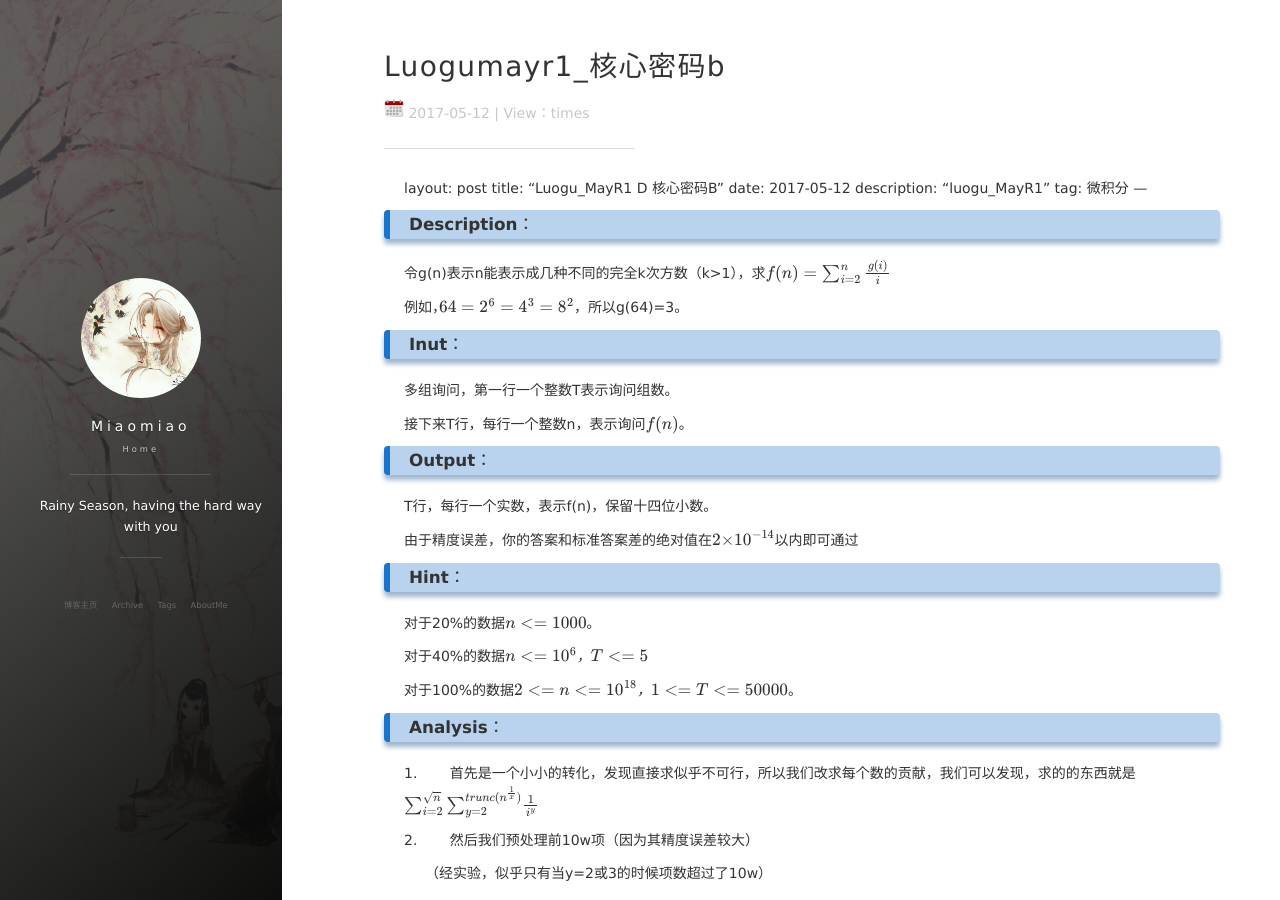
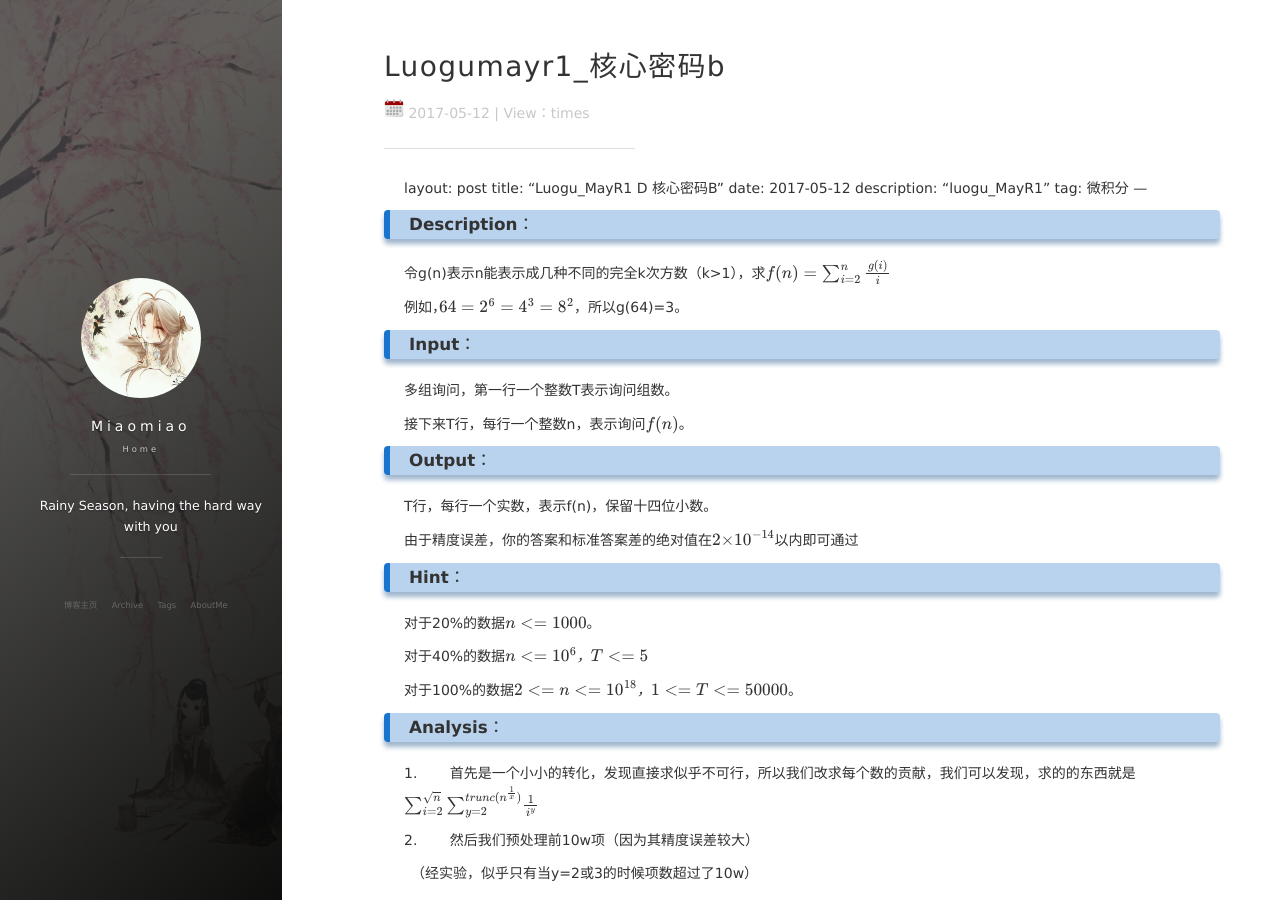
Before and after one commit to miaomiao1220/Miaomiao.github.io, a Jekyll site: the page built from _posts/2017-05-12-luoguMayR1_核心密码B.md, in a window 1280 px wide and 900 px high. Built offline with Jekyll 4.4.1, drawn with Linux system fonts in a browser that asks for light colours; nearby versions of some CDN libraries; our own code applies the rules of GitHub Pages for plain Markdown files; formulas are drawn with MathJax 3; comment, search, counter and statistics services are not loaded.

Commit message:
add luogu May R1 D

```diff
--- a/_posts/2017-05-12-luoguMayR1_核心密码B.md
+++ b/_posts/2017-05-12-luoguMayR1_核心密码B.md
@@ -11,7 +11,7 @@ tag: 微积分
 
 例如，$64=2^6=4^3=8^2$，所以g(64)=3。
 
-### **Inut**：
+### **Input**：
 
 多组询问，第一行一个整数T表示询问组数。
 
@@ -39,7 +39,7 @@ T行，每行一个实数，表示f(n)，保留十四位小数。
 2.
 　　然后我们预处理前10w项（因为其精度误差较大）
 
-　　（经实验，似乎只有当y=2或3的时候项数超过了10w）
+　（经实验，似乎只有当y=2或3的时候项数超过了10w）
 
 
 　　然后比较容易想到近似处理，就是用积分了：
```
